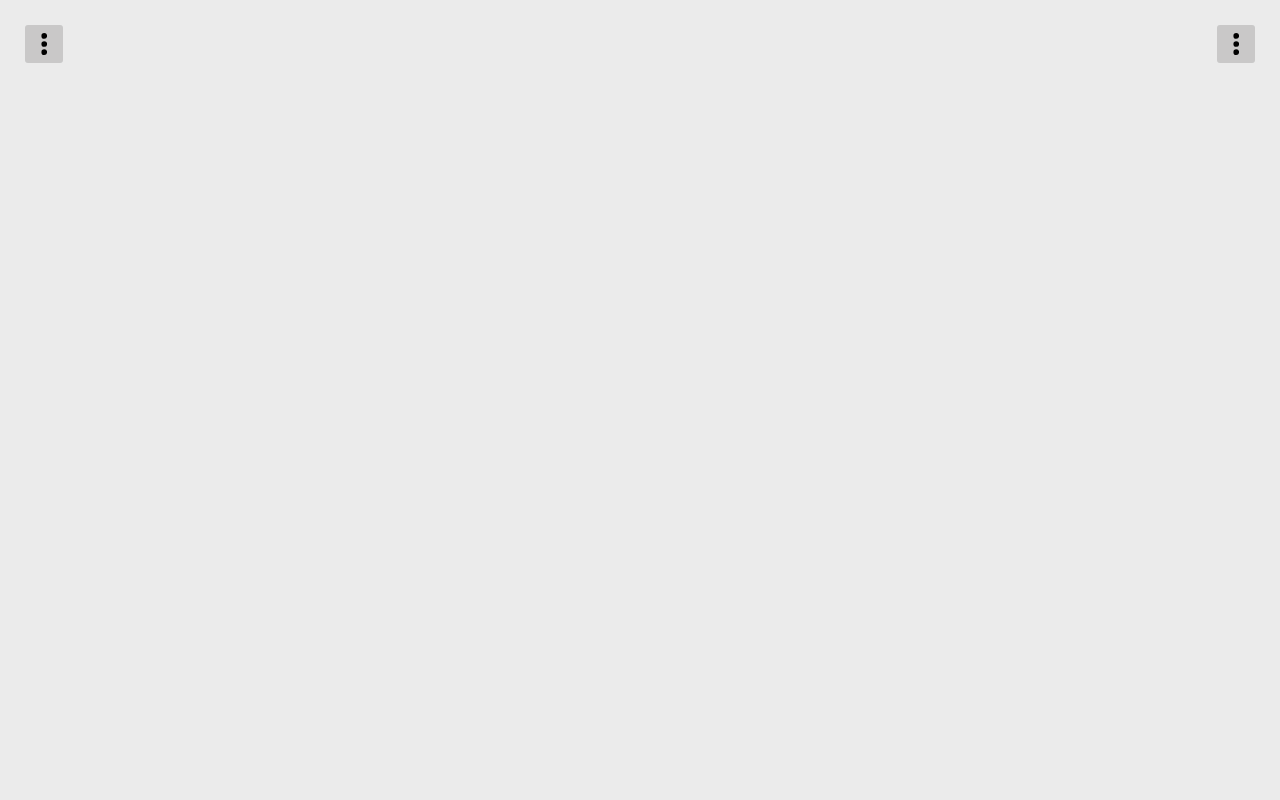
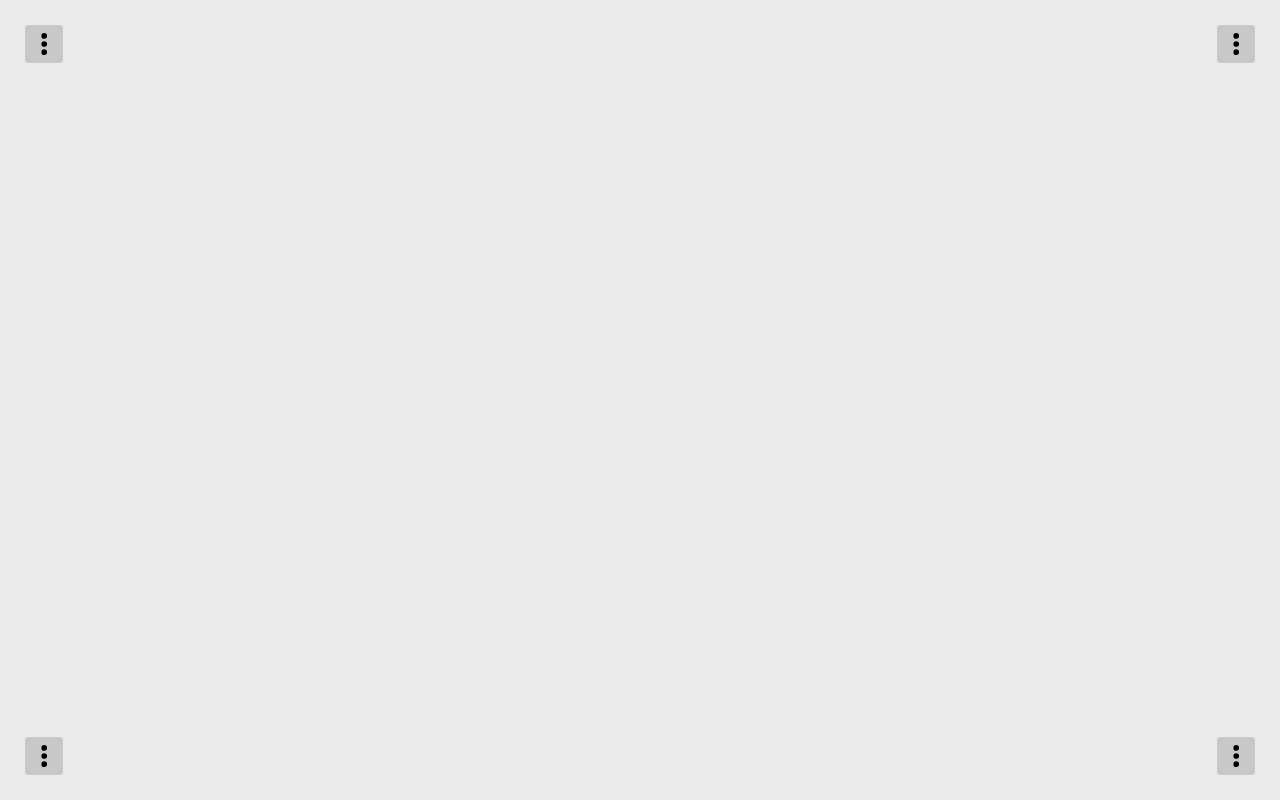
Before and after one commit to BZLOM4JOPbI/dropdown, a React (Vite) app: page / in a window 1280 px wide. Built offline with nearby package versions, Linux system fonts and the light colour scheme.

Commit message:
close old and open new dropdown

```diff
--- a/src/App.module.sass
+++ b/src/App.module.sass
@@ -1,7 +1,25 @@
 .wrap
-    display: flex
-    justify-content: space-between
+    flex: 1 1 auto
+    position: relative
 
+.wrap__element
+    position: absolute
+
+.wrap__element_top-right
+    top: 0
+    right: 0
+
+.wrap__element_top-left
+    top: 0
+    left: 0
+
+.wrap__element_bottom-left
+    bottom: 0
+    left: 0
+
+.wrap__element_bottom-right
+    bottom: 0
+    right: 0
 .list
     list-style: none
     display: flex
--- a/src/App.tsx
+++ b/src/App.tsx
@@ -5,13 +5,7 @@ import style from './App.module.sass'
 function App() {
     return (
         <div className={style.wrap}>
-            <DropdownMenu>
-                <ul className={style.list}>
-                    <li className={style.list__element}>Element 1</li>
-                    <li className={style.list__element}>Element 2</li>
-                    <li className={style.list__element}>Element 3</li>
-                </ul>
-            </DropdownMenu>
+            <div className={`${style.wrap__element} ${style['wrap__element_top-left']}`}>
                 <DropdownMenu>
                     <ul className={style.list}>
                         <li className={style.list__element}>Element 1</li>
@@ -20,6 +14,34 @@ function App() {
                     </ul>
                 </DropdownMenu>
             </div>
+            <div className={`${style.wrap__element} ${style['wrap__element_top-right']}`}>
+                <DropdownMenu>
+                    <ul className={style.list}>
+                        <li className={style.list__element}>Element 1</li>
+                        <li className={style.list__element}>Element 2</li>
+                        <li className={style.list__element}>Element 3</li>
+                    </ul>
+                </DropdownMenu>
+            </div>
+            <div className={`${style.wrap__element} ${style['wrap__element_bottom-right']}`}>
+                <DropdownMenu>
+                    <ul className={style.list}>
+                        <li className={style.list__element}>Element 1</li>
+                        <li className={style.list__element}>Element 2</li>
+                        <li className={style.list__element}>Element 3</li>
+                    </ul>
+                </DropdownMenu>
+            </div>
+            <div className={`${style.wrap__element} ${style['wrap__element_bottom-left']}`}>
+                <DropdownMenu>
+                    <ul className={style.list}>
+                        <li className={style.list__element}>Element 1</li>
+                        <li className={style.list__element}>Element 2</li>
+                        <li className={style.list__element}>Element 3</li>
+                    </ul>
+                </DropdownMenu>
+            </div>
+        </div>
   )
 }
 
--- a/src/components/dropdown.tsx
+++ b/src/components/dropdown.tsx
@@ -14,13 +14,16 @@ export default function DropdownMenu({ children, } : { children: React.ReactNode
     }
     const ref = useOutsideClick(handleClickOutside)
 
-    const handleClickTrigger = (e: React.MouseEvent) => {
+    const handleClickTrigger = async (e: React.MouseEvent) => {
         const activeDropdown = document.querySelector('.dropdown_open')
         if (!activeDropdown) {
             e.stopPropagation()
         }
-        setIsOpen(true)
-
+        if (!isOpen) {
+            setTimeout(() => {
+                setIsOpen(true)
+            })
+        }
     }
     return (
         <>
@@ -28,7 +31,7 @@ export default function DropdownMenu({ children, } : { children: React.ReactNode
                 className={`${style.dropdown} ${isOpen ? 'dropdown_open' : 'dropdown'}`}
                 ref={ref}
             >
-                <div
+                <button
                     className={style.dropdown__trigger}
                     onClick={handleClickTrigger}
                 >
@@ -38,7 +41,7 @@ export default function DropdownMenu({ children, } : { children: React.ReactNode
                     >
                         <path d="M64 360a56 56 0 1 0 0 112 56 56 0 1 0 0-112zm0-160a56 56 0 1 0 0 112 56 56 0 1 0 0-112zM120 96A56 56 0 1 0 8 96a56 56 0 1 0 112 0z"/>
                     </svg>
-                </div>
+                </button>
                 { isOpen &&
                     <div className={style.dropdown__body}>{ children }</div>
                 }
```
Lines whose indentation alone changed are shown as unchanged.
